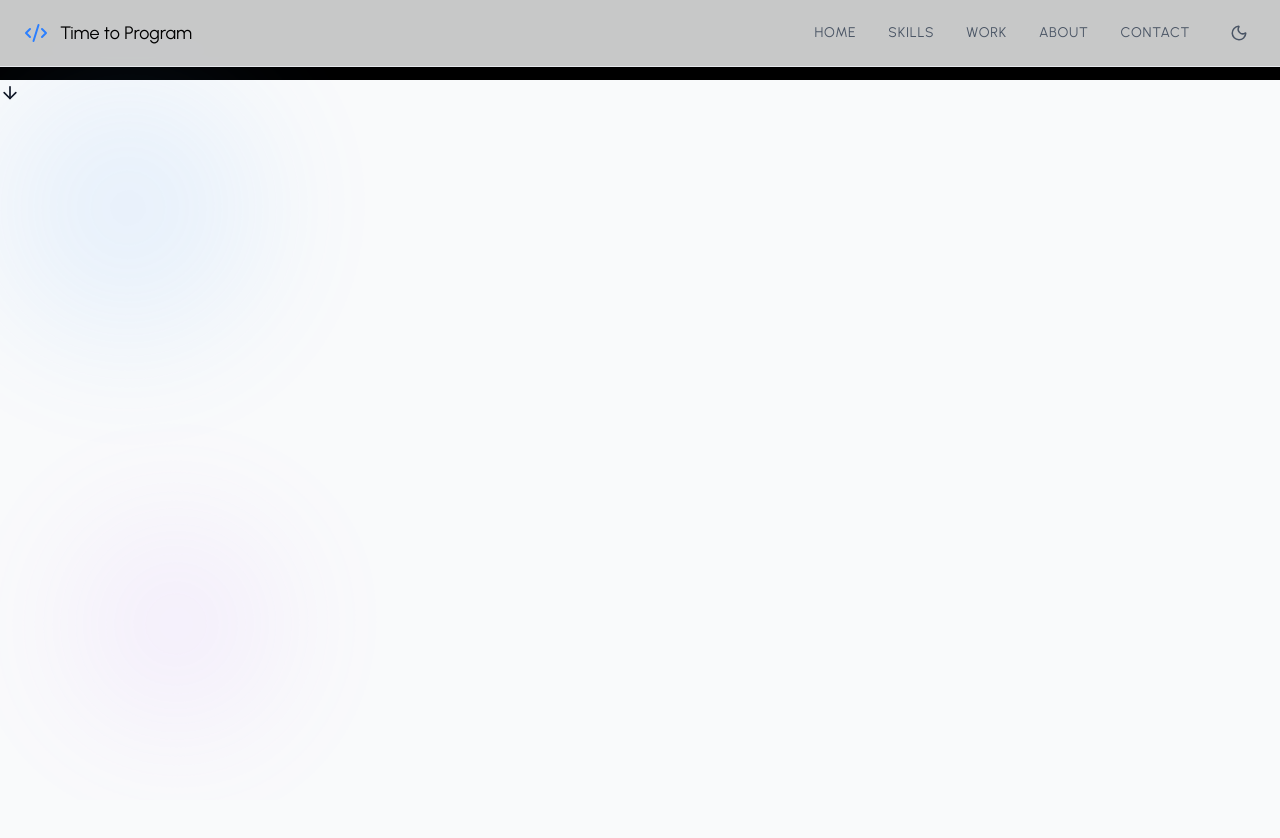
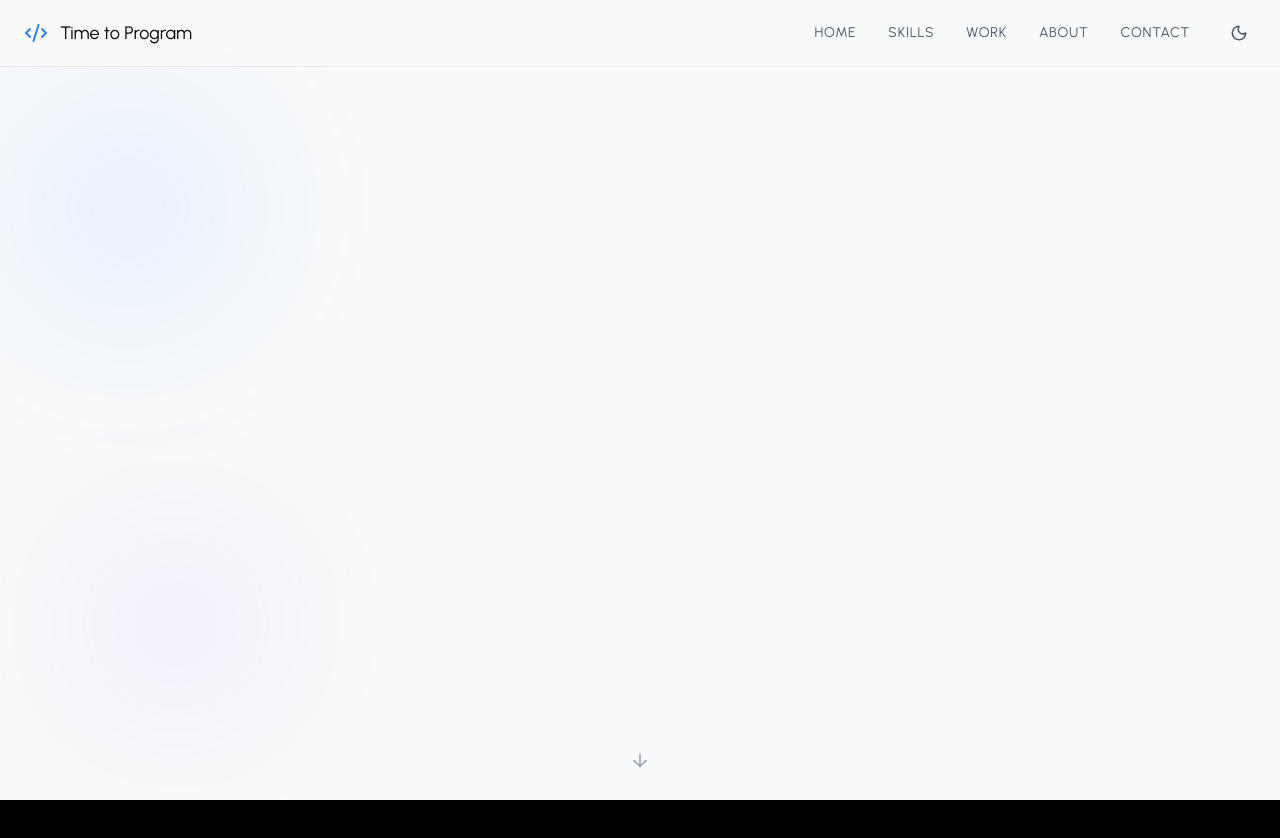
Before and after one commit to AshaniTH/my-portfolio, a React (Vite) app: page / in a window 1280 px wide. Shown: the top 838 px of the page. After the commit the page ends 800 px from the top, so only its background shows below. Built offline with nearby package versions, Linux system fonts and the light colour scheme.

Commit message:
fix: correct className typos and improve class structure in HeroSection component

```diff
--- a/src/components/Sections/HeroSection.jsx
+++ b/src/components/Sections/HeroSection.jsx
@@ -81,7 +81,7 @@ const HeroSection = () => {
         <motion.section
         id="home"
         style = {{y: heroY}}
-        classname = "min-h-screen flex items-center justify-center relative px-6 pt-10"
+        className = "min-h-screen flex items-center justify-center relative px-6 pt-10"
         >
             <div className='absolute inset-0 overflow-hidden'>
                 <motion.div
@@ -175,8 +175,8 @@ const HeroSection = () => {
                     <motion.div
                     variants = {textVariants}
                     className = {`text-sm uppercase tracking-widest ${
-                        isDarkMode ? "text-gray-500 " : "text-gray-600"
-                    }mb-4`}
+                        isDarkMode ? "text-gray-500" : "text-gray-600"
+                    } mb-4`}
 
                     >
                         Full Stack Developer
@@ -233,7 +233,7 @@ const HeroSection = () => {
                             isDarkMode
                             ? "border-gray-700 hover:border-gray-600 text-gray-300"
                             :"border-gray-300 hover:border-gray-400 text-gray-700"
-                        }px-8 py-3 rounded-full text-sm uppercase tracking-wider font-medium transition-all duration-300`}
+                        } px-8 py-3 rounded-full text-sm uppercase tracking-wider font-medium transition-all duration-300`}
                         >
                             Get in Touch
 
@@ -274,7 +274,7 @@ const HeroSection = () => {
                     {/*Tech Stack - Mobile*/}
                     <motion.div
                     variants = {itemVariants}
-                    className=""
+                    className="flex justify-center items-center space-x-6 text-xs uppercase tracking-widest flex-wrap"
                     >
                         <span
                         className={isDarkMode ? "text-gray-600" : "text-gray-500" }
@@ -319,11 +319,11 @@ const HeroSection = () => {
             <motion.div
             animate = {{y:[0,8,0]}}
             transition={{duration:2, repeat:Infinity}}
-            className =""
+            className ="absolute bottom-8 left-1/2 -translate-x-1/2"
             >
                 <ArrowDown
                 size ={20}
-                classname = {isDarkMode ? "text-gray-600" : "text-gray-400"}>
+                className = {isDarkMode ? "text-gray-600" : "text-gray-400"}>
 
                 </ArrowDown>
             </motion.div>
```
